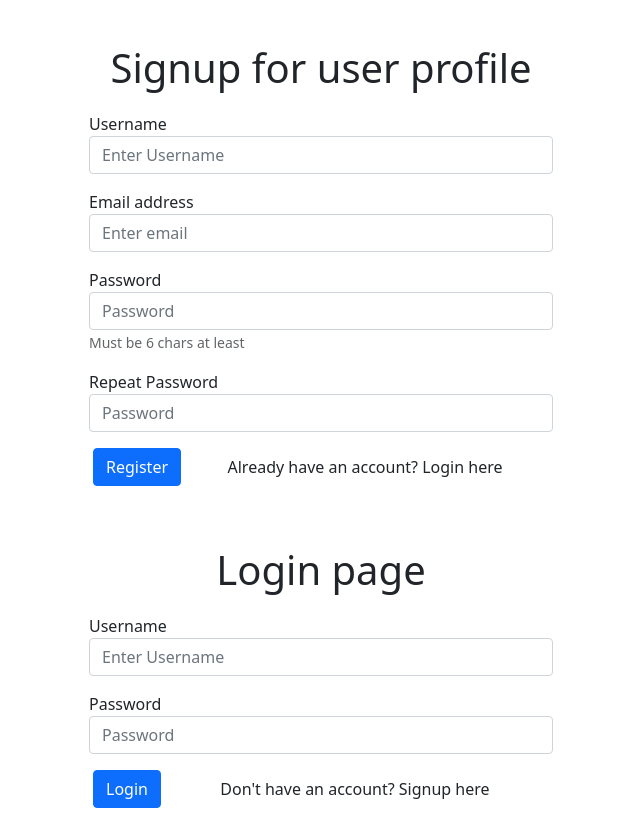
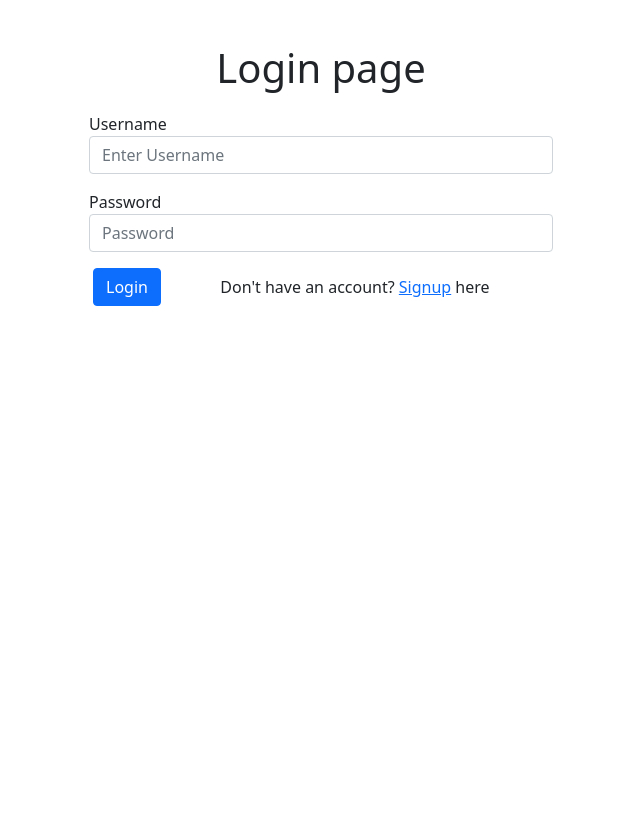
Before and after one commit to KhusniddinovUz/Django-React, a React (Create React App) app in the folder twitter-clone/frontend/: page /login in a window 1280 px wide. Shown: the whole page, without its empty margins (319-959 px from the left). After the commit the page ends 800 px from the top, so only its background shows below. Built offline with nearby package versions, Linux system fonts and the light colour scheme.

Commit message:
Install router-dom and route signup and login

```diff
--- a/twitter-clone/frontend/package.json
+++ b/twitter-clone/frontend/package.json
@@ -9,6 +9,7 @@
     "node-sass": "^4.14.1",
     "react": "^17.0.1",
     "react-dom": "^17.0.1",
+    "react-router-dom": "^5.2.0",
     "react-scripts": "4.0.1",
     "web-vitals": "^0.2.4"
   },
--- a/twitter-clone/frontend/src/App.js
+++ b/twitter-clone/frontend/src/App.js
@@ -1,12 +1,17 @@
 import Login from './components/Login';
 import Signup from './components/Signup';
+import { BrowserRouter, Switch, Route } from 'react-router-dom';
 
 function App() {
   return (
-    <div className='App'>
-      <Signup />
-      <Login />
-    </div>
+    <BrowserRouter>
+      <div className='App'>
+        <Switch>
+          <Route path='/register' component={Signup} />
+          <Route path='/login' component={Login} />
+        </Switch>
+      </div>
+    </BrowserRouter>
   );
 }
 
--- a/twitter-clone/frontend/src/components/Login.js
+++ b/twitter-clone/frontend/src/components/Login.js
@@ -1,5 +1,5 @@
 import { useState } from 'react';
-// import { Link } from 'react-router-dom';
+import { Link } from 'react-router-dom';
 
 const Login = () => {
   const [user, setUser] = useState({ username: '', password: '' });
@@ -45,7 +45,7 @@ const Login = () => {
             Login
           </button>
           <div className='text-center w-100'>
-            Don't have an account? <a to='/signup'>Signup</a> here
+            Don't have an account? <Link to='/register'>Signup</Link> here
           </div>
         </div>
       </form>
--- a/twitter-clone/frontend/src/components/Signup.js
+++ b/twitter-clone/frontend/src/components/Signup.js
@@ -1,5 +1,5 @@
 import { useState } from 'react';
-// import { Link } from 'react-router-dom';
+import { Link } from 'react-router-dom';
 
 const SignUp = () => {
   const [user, setUser] = useState({
@@ -83,7 +83,7 @@ const SignUp = () => {
             Register
           </button>
           <div className='text-center w-100'>
-            Already have an account? <a to='/login'>Login</a> here
+            Already have an account? <Link to='/login'>Login</Link> here
           </div>
         </div>
       </form>
```
Also changed, not shown: 2 other files (tests, documents, lock files or other folders).
